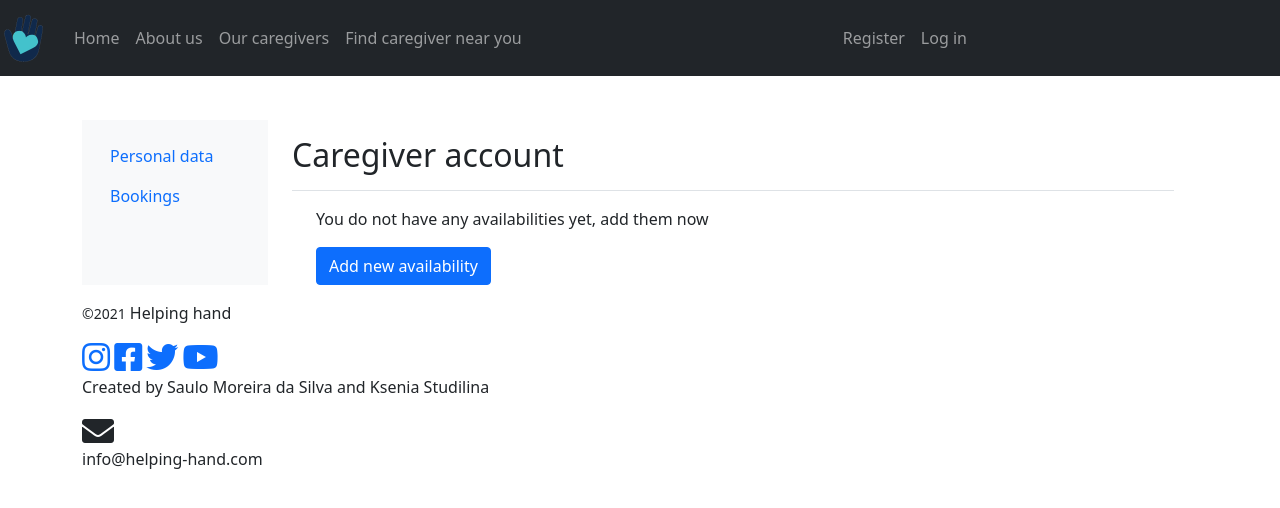
After one commit to moreirasaulo/helping-hand, a PHP site: template templates/caregiverschedule.html.twig in a window 1280 px wide. The commit adds this page. Shown: the top 508 px of the page. Run offline with PHP 8.4, Linux system fonts and the light colour scheme; the template is opened without the code that fills it, so the values that code supplies are empty; some libraries are stand-ins or nearby versions; some web fonts are replaced.

Commit message:
view reservation information

```diff
--- /dev/null
+++ b/templates/caregiverschedule.html.twig
@@ -0,0 +1,102 @@
+{% extends "master.html.twig" %}
+
+{% block title %}Caregiver account{% endblock %}
+
+{% block head %}
+{{ parent() }}
+
+
+
+
+
+
+{% endblock %}
+
+{% block user %}
+  {% if userSession %}
+  <br><br><br>
+		<p>Logged in as {{userSession.firstName}} {{userSession.lastName}} </p>
+		{% endif %}
+{% endblock %}
+
+{% block content %}
+<br><br><br><br><br>
+{% if success %}
+            <p>{{success}}</p>
+    {% endif %}
+
+
+<div class="container-fluid user-select-none">
+  <div class="row">
+    <nav id="sidebarMenu" class="col-md-3 col-lg-2 d-md-block bg-light sidebar collapse">
+      <div class="position-sticky pt-3">
+        <ul class="nav flex-column">
+          <li class="nav-item">
+            <a class="nav-link active" name="personaldata" aria-current="page"  href="accountcaregiver">
+              <span data-feather="home"></span>
+              Personal data
+
+            </a>
+          </li>
+          <li class="nav-item">
+            <a class="nav-link"  href="caregiverbookings">
+              <span data-feather="file"></span>
+              Bookings
+            </a>
+          </li>
+          {% if userSession.role == "caregiver" %}
+            <li class="nav-item">
+            <a class="nav-link"  href="caregiverschedule">
+              <span data-feather="shopping-cart"></span>
+              Manage schedule
+            </a>
+          </li>
+		{% endif %}
+        </ul>
+
+
+      </div>
+    </nav>
+
+    <main class="col-md-9 ms-sm-auto col-lg-10 px-md-4">
+      <div class="d-flex justify-content-between flex-wrap flex-md-nowrap align-items-center pt-3 pb-2 mb-3 border-bottom">
+        <h1 class="h2 user-select-none">{% if userSession.role == "client" %}
+            Client account
+            {% else %}
+			Caregiver account
+		{% endif %}</h1>
+
+      </div>
+
+    <div id="changingcontent" class="container user-select-none">
+        {% if availabilities %}
+            <table class="table">
+            <thead class="table-primary">
+                <th>Date</th>
+                <th>Time</th>
+                <th>isBooked</th>
+                </thead>
+                <tbody>
+
+            {% for a in availabilities %}
+                <tr>
+                    <td>{{a.dateTime|date("m/d/Y")}}</td>
+                    <td>{{a.dateTime|date("g:ia")}}</td>
+                    <td>isBooked</td>
+                </tr>
+            {% endfor %}
+            </tbody>
+            </table>
+
+        {% else %}
+        <p> You do not have any availabilities yet, add them now </p>
+          {% endif %}
+        <button type="button"  name="addavail" class="btn btn-primary">Add new availability</button>
+    </div>
+
+
+
+    </main>
+  </div>
+</div>
+{% endblock %}
--- a/templates/error_internal.html.twig
+++ b/templates/error_internal.html.twig
@@ -3,7 +3,7 @@
 {% block title %}Internal error{% endblock %}
 
 {% block content %}
-
+<br><br><br><br><br>
 <p>We're sorry, we encoutered an internal error. Helping hand is already working on a solution.
      <a href="/">Click to continue</a>. </p>
      <img src="/images/errorHand.png" width="100">
--- a/templates/master.html.twig
+++ b/templates/master.html.twig
@@ -61,8 +61,7 @@
 
     <!--JQuery, Popper, Bootstrap JS, Smart Wizard-->
     <script src="https://code.jquery.com/jquery-3.5.1.min.js" integrity="sha256-9/aliU8dGd2tb6OSsuzixeV4y/faTqgFtohetphbbj0=" crossorigin="anonymous"></script>
-    <script src="https://cdn.jsdelivr.net/npm/popper.js@1.16.1/dist/umd/popper.min.js" integrity="sha384-9/reFTGAW83EW2RDu2S0VKaIzap3H66lZH81PoYlFhbGU+6BZp6G7niu735Sk7lN" crossorigin="anonymous"></script>
-    <script src="https://stackpath.bootstrapcdn.com/bootstrap/4.5.2/js/bootstrap.min.js" integrity="sha384-B4gt1jrGC7Jh4AgTPSdUtOBvfO8shuf57BaghqFfPlYxofvL8/KUEfYiJOMMV+rV" crossorigin="anonymous"></script>
-    <script src="https://cdn.jsdelivr.net/npm/smartwizard@5/dist/js/jquery.smartWizard.min.js" type="text/javascript"></script>
+     <script src="https://cdn.jsdelivr.net/npm/bootstrap@5.0.0-beta2/dist/js/bootstrap.bundle.min.js" integrity="sha384-b5kHyXgcpbZJO/tY9Ul7kGkf1S0CWuKcCD38l8YkeH8z8QjE0GmW1gYU5S9FOnJ0" crossorigin="anonymous"></script>
+      <script src="https://cdn.jsdelivr.net/npm/smartwizard@5/dist/js/jquery.smartWizard.min.js" type="text/javascript"></script>
   </body>
 </html>
--- a/templates/navbar.html.twig
+++ b/templates/navbar.html.twig
@@ -2,7 +2,7 @@
         <!--Navigation-->
         <nav class="navbar navbar-expand-md navbar-dark bg-dark fixed-top user-select-none">
             <a class="navbar-brand" href="">
-                <img src="images/logo.png" alt="dog icon">
+                <img src="images/logo.png" alt="hand icon">
             </a>
             <button class="navbar-toggler" type="button" data-toggle="collapse" data-target="#navbarResponsive">
             <span class="navbar-toggler-icon"></span>
@@ -12,10 +12,10 @@
                 <ul class="navbar-nav ml-auto">
                  <!--   ml auto is to align list(menu) to left, mr would be to right-->
                     <li class="nav-item">
-                        <a href="/helpinghand" class="nav-link">Home</a>
+                        <a href="/" class="nav-link">Home</a>
                     </li>
                     <li class="nav-item">
-                        <a href="/helpinghand#aboutUs" class="nav-link">About us</a>
+                        <a href="/#aboutUs" class="nav-link">About us</a>
                     </li>
                     <li class="nav-item">
                         <a href="caregivers" class="nav-link">Our caregivers</a>
```
Also changed, not shown: templates/caregivers.html.twig (+1 -1 lines), images/ted.jpg (added).
